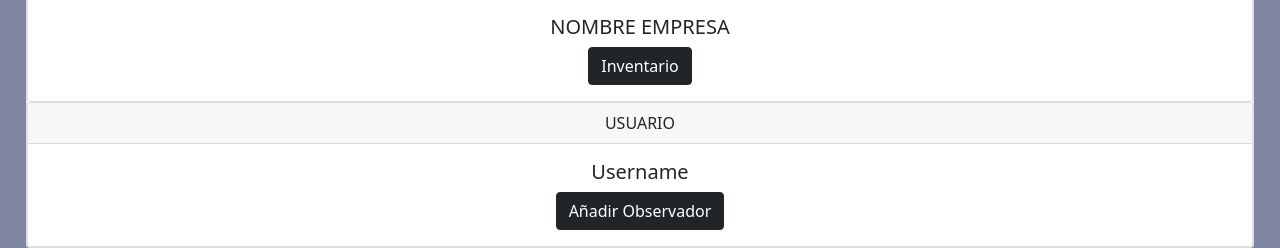
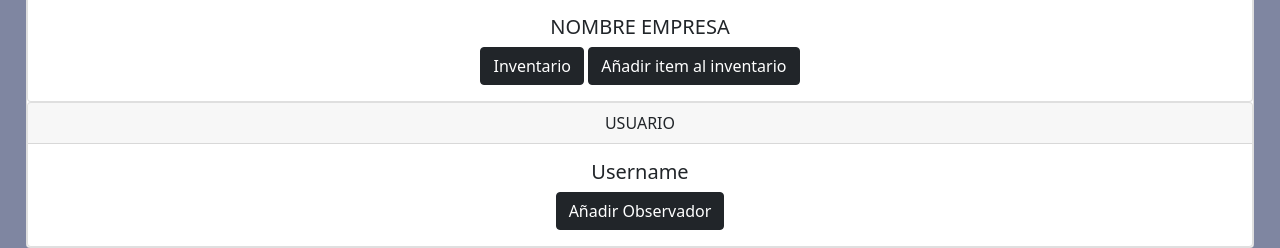
Before and after one commit to Invokeichon/pymestock, a Django app: page /dashboard in a window 1280 px wide. Shown: the part 1013-1261 px from the top of the page. Run offline with Django 3.2, Linux system fonts and the light colour scheme; some libraries are stand-ins or nearby versions.

Commit message:
Se añade boton para añadir item al inv

```diff
--- a/pymestock/templates/account/dashboard.html
+++ b/pymestock/templates/account/dashboard.html
@@ -15,6 +15,7 @@ Panel de Usuario
     <div class="card-body">
       <h5 class="card-title">NOMBRE EMPRESA</h5>
       <a href="#" class="btn btn-dark">Inventario</a>
+      <a href="#" class="btn btn-dark">Añadir item al inventario</a>
     </div>
   </div>
 
```
